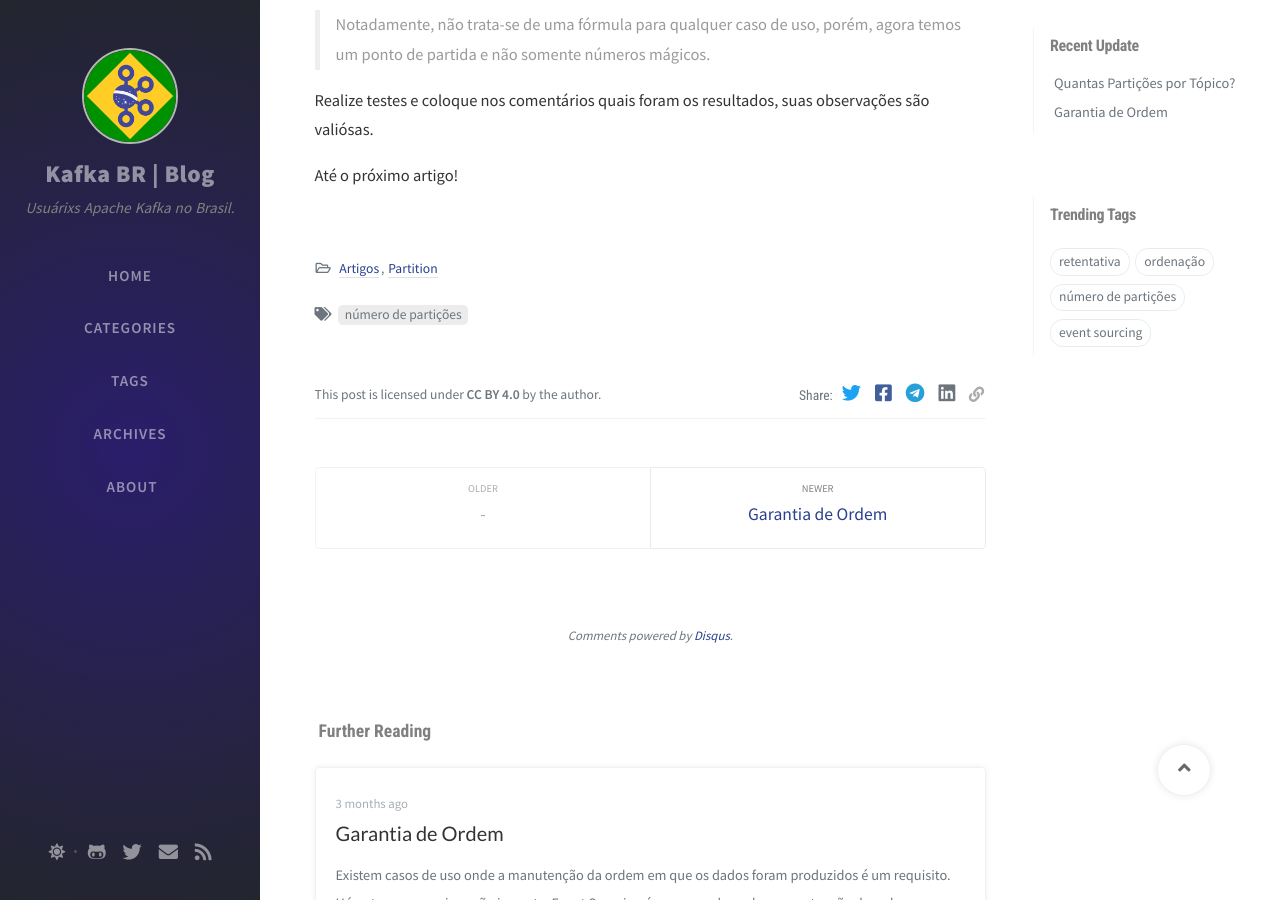
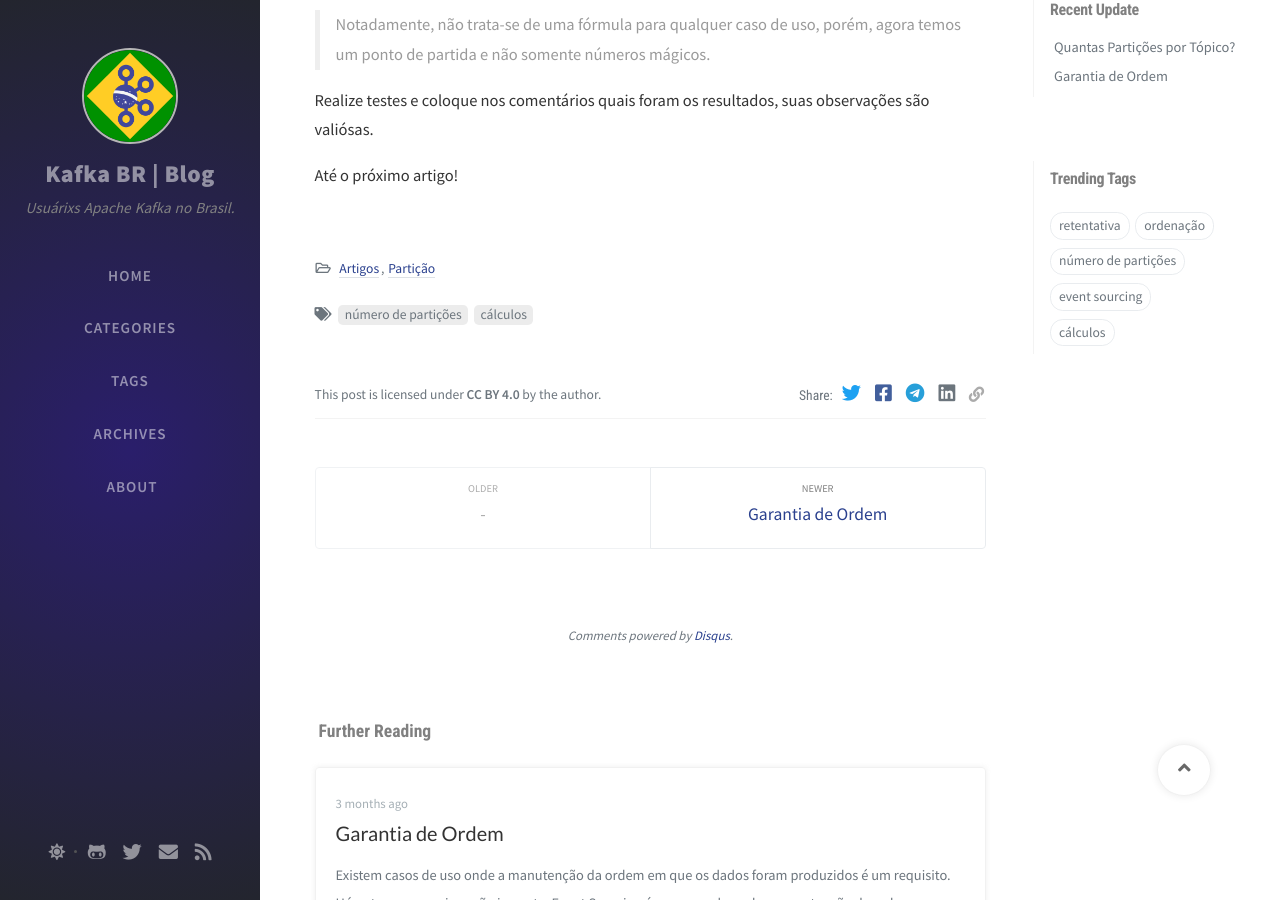
Before and after one commit to fabiojose/kafkabr-blog, a Jekyll site: the page built from _posts/2020-04-01-quantas-particoes-por-topico.md, in a window 1280 px wide and 900 px high, scrolled down 1729 px. Built offline with Jekyll 4.4.1, drawn with Linux system fonts in a browser that asks for light colours; nearby versions of some CDN libraries; comment, search, counter and statistics services are not loaded.

```diff
--- a/_posts/2020-04-01-quantas-particoes-por-topico.md
+++ b/_posts/2020-04-01-quantas-particoes-por-topico.md
@@ -2,8 +2,8 @@
 title:  Quantas Partições por Tópico?
 author: fabiojose
 date:   2020-04-01 22:03:36 -0300
-categories: [Artigos, Partition]
-tags: [número de partições]
+categories: [Artigos, Partição]
+tags: [número de partições, cálculos]
 toc: false
 ---
 
```
Also changed, not shown: _posts/2020-04-11-garantia-de-ordem.md (+1 -1 lines).
